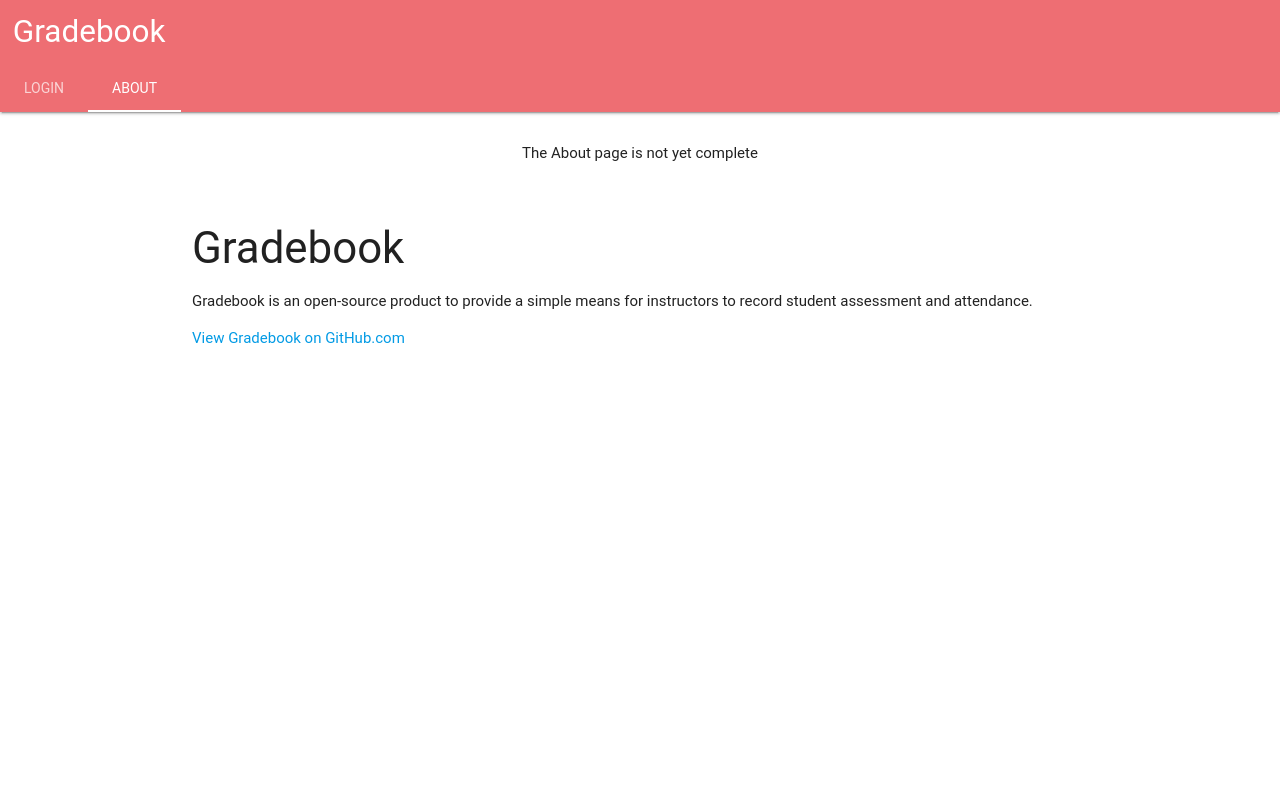
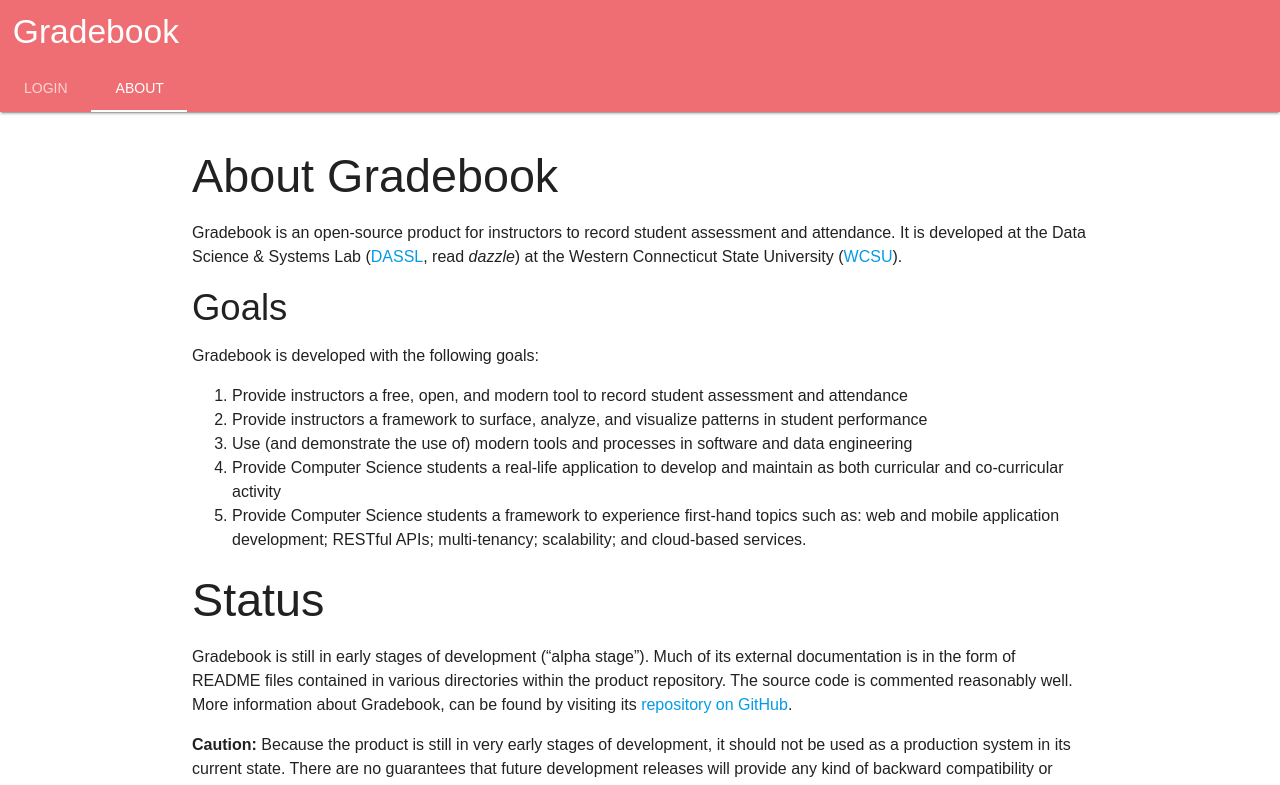
Before and after one commit to DASSL/Gradebook, a plain HTML site: page src/webapp/client/index.html in a window 1280 px wide. Both pictures are taken after a click on the link "ABOUT". Shown: the top 785 px of the page. Drawn offline with nearby package versions, Linux system fonts and the light colour scheme; a web font is replaced by a local one.

Commit message:
Add full version of About page
A full (but not final) version of the About page has been added to the
index.html page of the web client.

Custom CSS has also been added to the <head> of the HTML document to
fix the <strong> tag and resolve errors about missing fonts.

```diff
--- a/src/webapp/client/index.html
+++ b/src/webapp/client/index.html
@@ -23,6 +23,17 @@
 	<link href="https://fonts.googleapis.com/icon?family=Material+Icons" rel="stylesheet">
 	<!--Import Materialize framework - Learn more: http://materializecss.com/-->
 	<link type="text/css" rel="stylesheet" href="css/materialize.min.css"  media="screen,projection"/>
+	<style>
+		/* Materialize attempts to use the Roboto font family by default */
+		html {
+			font-family: sans-serif;
+			font-size: 16px;
+		}
+		/* Default styling is dependent on a specific font */
+		strong {
+			font-weight: bold;
+		}
+	</style>
 	</head>
 	<body>
 
@@ -178,12 +189,60 @@
 	</div>
 
 	<div id="about">
-		<p class="center-align">The About page is not yet complete</p>
-		<br/>
-		<h3>Gradebook</h3>
-		<p>Gradebook is an open-source product to provide a simple means for
-			instructors to record student assessment and attendance.</p>
-		<a href="https://github.com/DASSL/Gradebook">View Gradebook on GitHub.com</a>
+		<h3>About Gradebook</h3>
+		<p>Gradebook is an open-source product for instructors to record student
+		 assessment and attendance. It is developed at the Data Science &amp;
+		 Systems Lab (<a href="https://dassl.github.io">DASSL</a>, read
+		 <em>dazzle</em>) at the Western Connecticut State University
+		 (<a href="http://wcsu.edu/">WCSU</a>).</p>
+		<h4>Goals</h4>
+		<p>Gradebook is developed with the following goals:</p>
+		<ol>
+			<li>Provide instructors a free, open, and modern tool to record
+			 student assessment and attendance</li>
+			<li>Provide instructors a framework to surface, analyze, and visualize
+			 patterns in student performance</li>
+			<li>Use (and demonstrate the use of) modern tools and processes in
+			 software and data engineering</li>
+			<li>Provide Computer Science students a real-life application to
+			 develop and maintain as both curricular and co-curricular activity</li>
+			<li>Provide Computer Science students a framework to experience
+			 first-hand topics such as: web and mobile application development;
+			 RESTful APIs; multi-tenancy; scalability; and cloud-based services.</li>
+		</ol>
+		<h3>Status</h3>
+		<p>Gradebook is still in early stages of development (“alpha stage”).
+		 Much of its external documentation is in the form of README files
+		 contained in various directories within the product repository. The
+		 source code is commented reasonably well. More information about Gradebook,
+		 can be found by visiting its <a href="https://github.com/DASSL/Gradebook">
+		 repository on GitHub</a>.</p>
+		<p><strong>Caution:</strong> Because the product is still in very early
+		 stages of development, it should not be used as a production system in
+		 its current state. There are no guarantees that future development
+		 releases will provide any kind of backward compatibility or portability.</p>
+		<h3>Contributors</h3>
+		<p>Gradebook was conceived by and is designed by
+		 <a href="http://sites.wcsu.edu/murthys/">Sean Murthy</a>, a member of
+		 the Computer Science faculty at WCSU.</p>
+		<p>The following undergraduate Computer Science students at WCSU
+		 contribute(d) to the development of Gradebook:</p>
+		<ul class="browser-default">
+			<li><a href="https://github.com/bella004">Kyle Bella</a></li>
+			<li><a href="https://github.com/zbhujwala">Zaid Bhujwala</a></li>
+			<li><a href="https://github.com/ZBoylan">Zach Boylan</a></li>
+			<li><a href="https://github.com/afig">Andrew Figueroa</a></li>
+			<li><a href="https://github.com/griffine">Elly Griffin</a></li>
+			<li><a href="https://github.com/srrollo">Steven Rollo</a></li>
+			<li><a href="https://github.com/hunterSchloss">Hunter Schloss</a></li>
+		</ul>
+		<h3>Legal Stuff</h3>
+			<p>© 2017- DASSL. ALL RIGHTS RESERVED.</p>
+			<p>Gradebook is distributed under
+			 <a href="https://creativecommons.org/licenses/by-nc-sa/4.0/">Creative
+			  Commons License BY-NC-SA 4.0</a>.</p>
+			<p>PROVIDED AS IS. NO WARRANTIES EXPRESSED OR IMPLIED. USE AT YOUR OWN
+			 RISK.</p>
 	</div>
 
 	</div>
```
